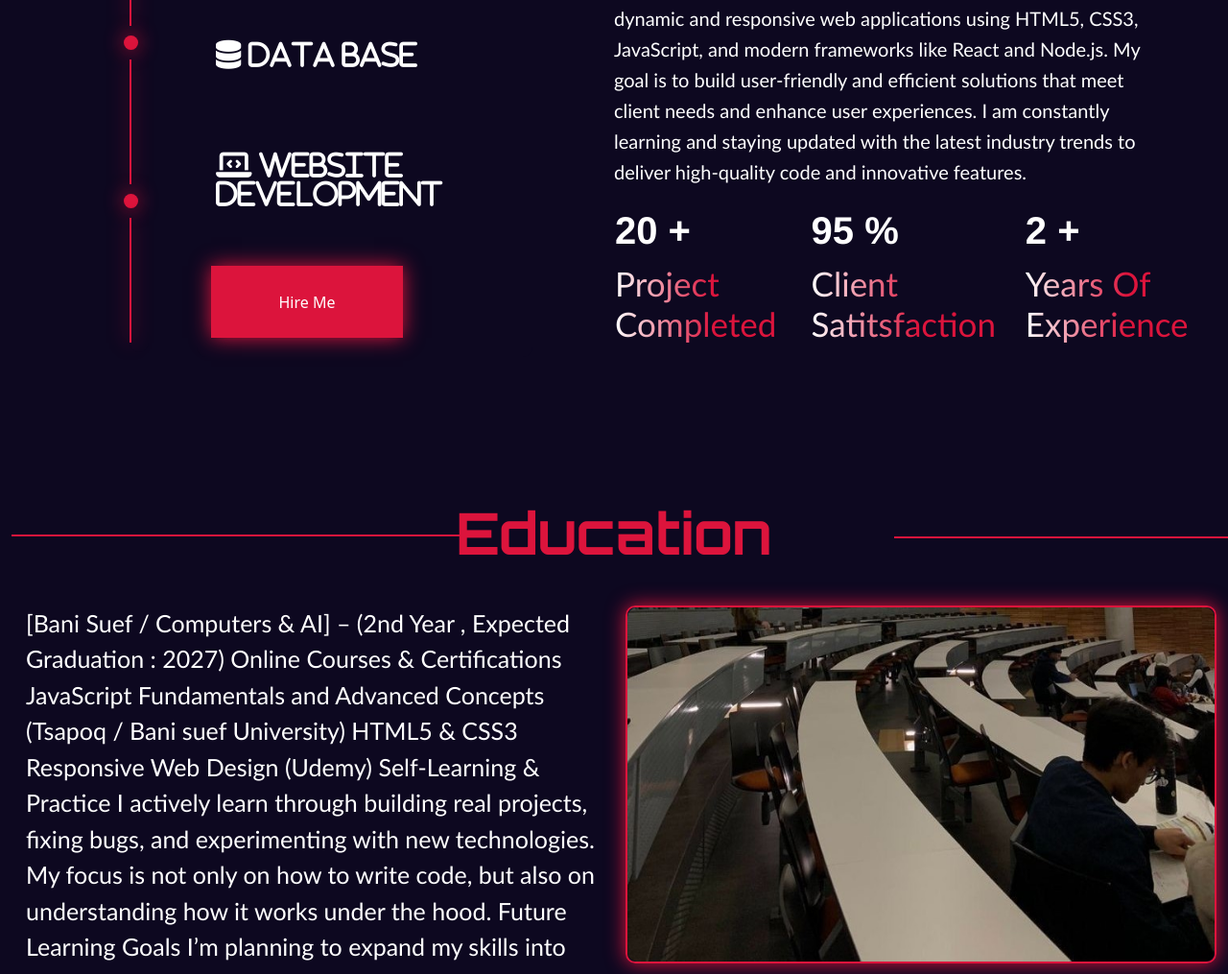
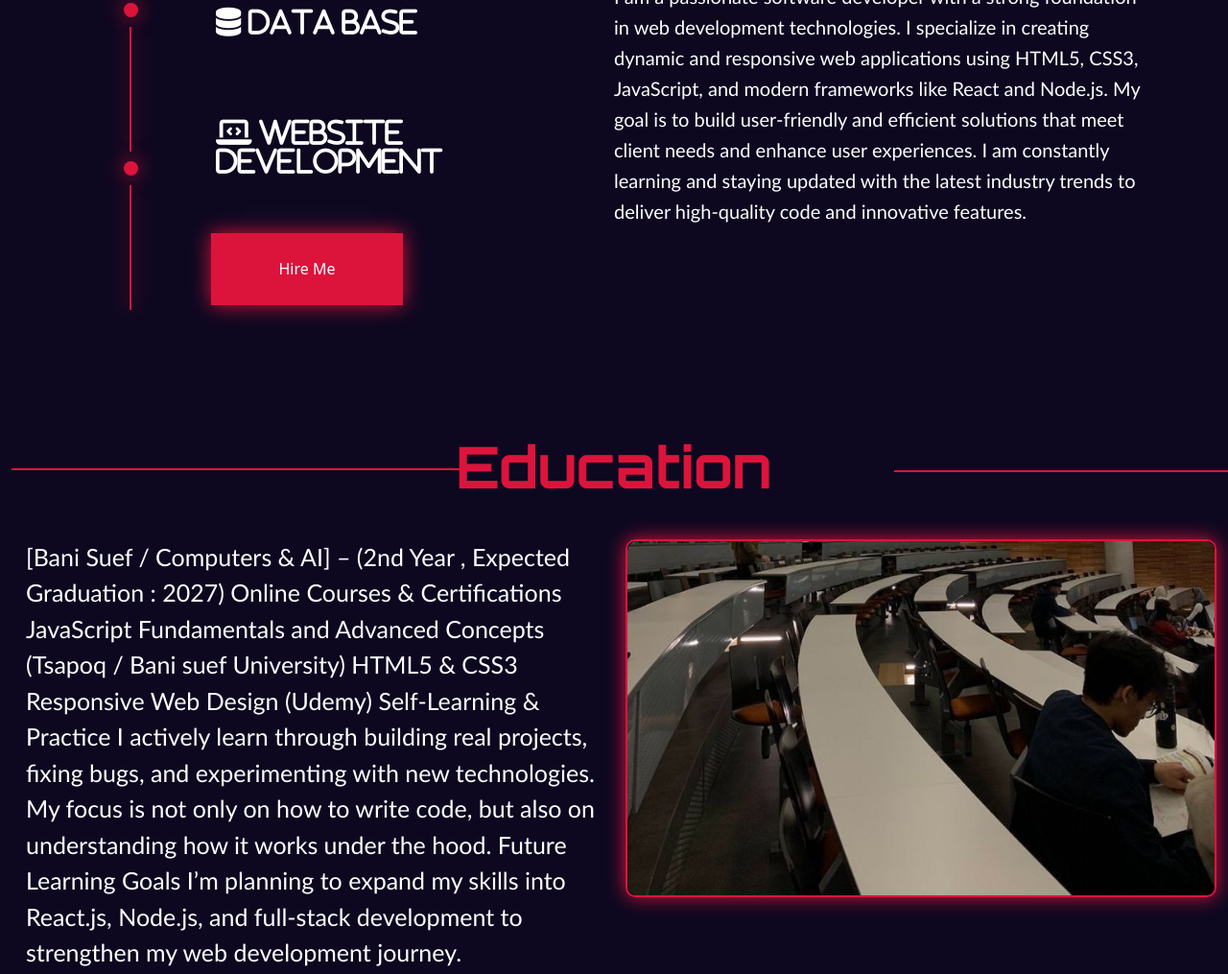
Before and after one commit to Abd-Elrahman-Taha/My-Portfolio, a plain HTML site: page index.html in a window 1280 px wide. Shown: the part 892-1907 px from the top of the page at 96% size. Drawn offline with nearby package versions, Linux system fonts and the light colour scheme.

```diff
--- a/index.html
+++ b/index.html
@@ -81,18 +81,8 @@
 
     <p id="para">I am a passionate software developer with a strong foundation in web development technologies. I specialize in creating dynamic and responsive web applications using HTML5, CSS3, JavaScript, and modern frameworks like React and Node.js. My goal is to build user-friendly and efficient solutions that meet client needs and enhance user experiences. I am constantly learning and staying updated with the latest industry trends to deliver high-quality code and innovative features.</p>
     <div id="stats" >
-        <table>
-    <tr>
-    <td><h2>20 +</h2></td>
-    <td><h2>95 %</h2></td>
-    <td><h2>2 +</h2></td>
-    </tr>
-    <tr>
-    <td><h3>Project Completed</h3></td>
-    <td><h3>Client Satitsfaction</h3></td>
-    <td><h3>Years Of Experience</h3></td>
-    </tr>
-</table>
+
+
     </div>
     </div>
     <div id="left" >
--- a/style sheet.css
+++ b/style sheet.css
@@ -938,6 +938,7 @@ top: -40px;
 
   #about-me table h3 {
     font-size: 16px;
+    width: 100px;
   }
 
   #col2 {
```
